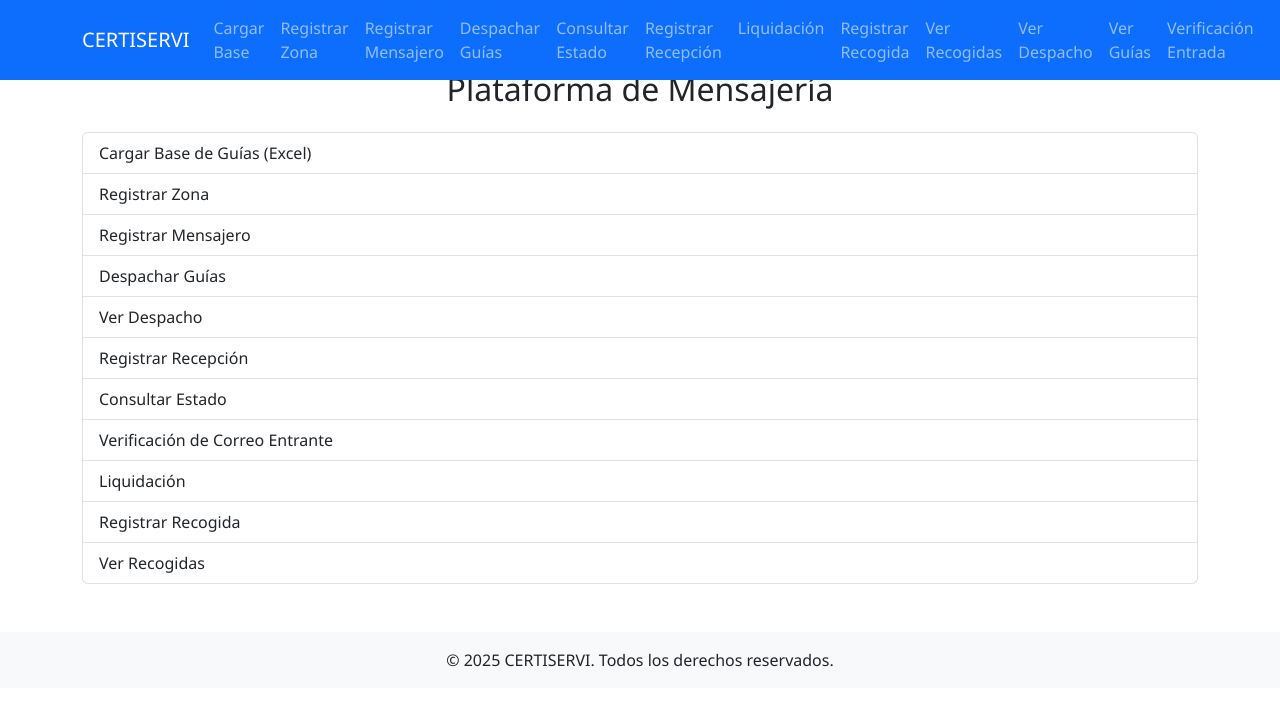
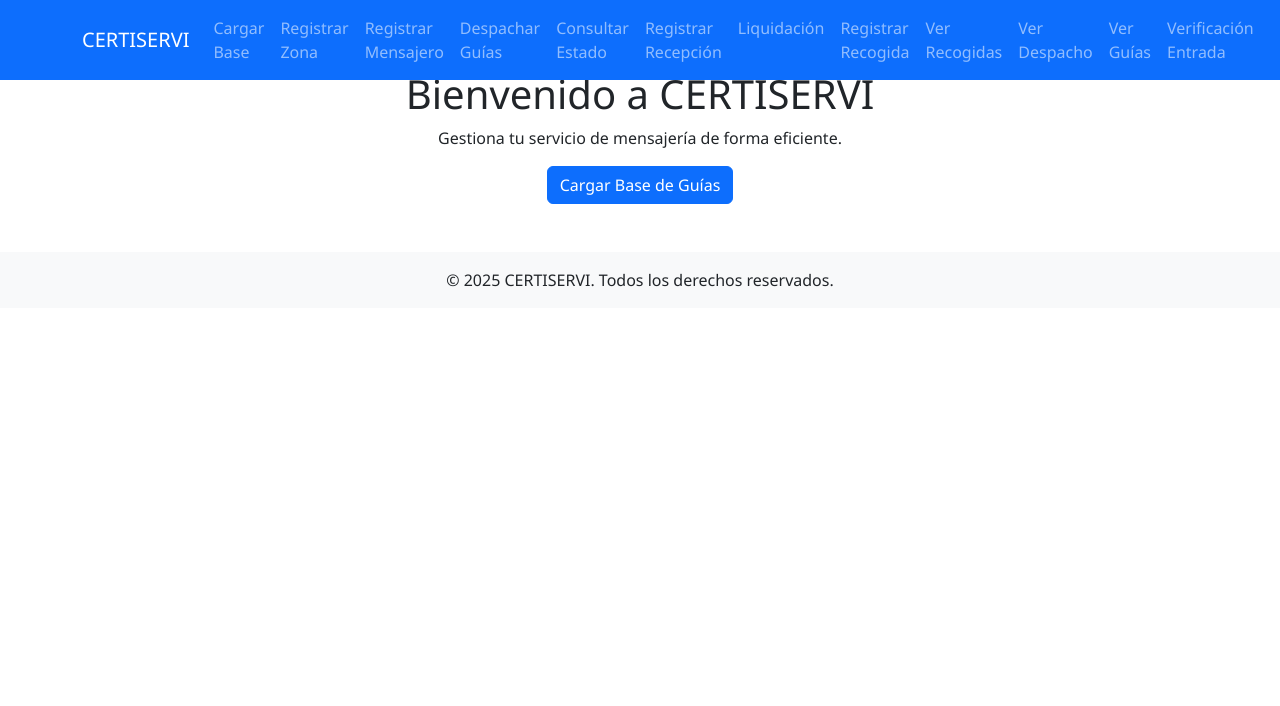
Before and after one commit to luisrobles062/mensajeria-app, a Flask app: page / in a window 1280 px wide. Shown: the top 706 px of the page. Run offline with Flask 3, Linux system fonts and the light colour scheme.

Commit message:
Update index.html

```diff
--- a/templates/index.html
+++ b/templates/index.html
@@ -1,19 +1,9 @@
 {% extends "base.html" %}
 {% block title %}Inicio - CERTISERVI{% endblock %}
 {% block content %}
-<h2 class="mb-4 text-center">Plataforma de Mensajería</h2>
-
-<div class="list-group">
-    <a href="/cargar_base" class="list-group-item list-group-item-action">Cargar Base de Guías (Excel)</a>
-    <a href="/registrar_zona" class="list-group-item list-group-item-action">Registrar Zona</a>
-    <a href="/registrar_mensajero" class="list-group-item list-group-item-action">Registrar Mensajero</a>
-    <a href="/despachar_guias" class="list-group-item list-group-item-action">Despachar Guías</a>
-    <a href="/ver_despacho" class="list-group-item list-group-item-action">Ver Despacho</a>
-    <a href="/registrar_recepcion" class="list-group-item list-group-item-action">Registrar Recepción</a>
-    <a href="/consultar_estado" class="list-group-item list-group-item-action">Consultar Estado</a>
-    <a href="/verificacion_entrada" class="list-group-item list-group-item-action">Verificación de Correo Entrante</a>
-    <a href="/liquidacion" class="list-group-item list-group-item-action">Liquidación</a>
-    <a href="/registrar_recogida" class="list-group-item list-group-item-action">Registrar Recogida</a>
-    <a href="/ver_recogidas" class="list-group-item list-group-item-action">Ver Recogidas</a>
+<div class="text-center">
+    <h1>Bienvenido a CERTISERVI</h1>
+    <p>Gestiona tu servicio de mensajería de forma eficiente.</p>
+    <a href="{{ url_for('cargar_base') }}" class="btn btn-primary">Cargar Base de Guías</a>
 </div>
 {% endblock %}
```
